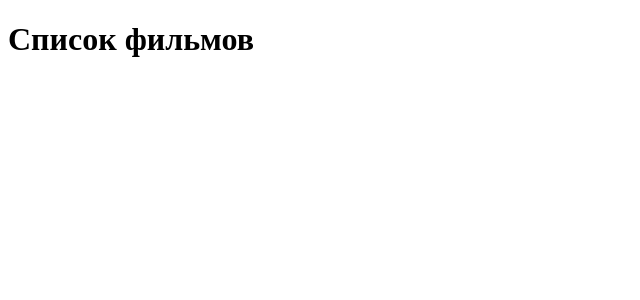
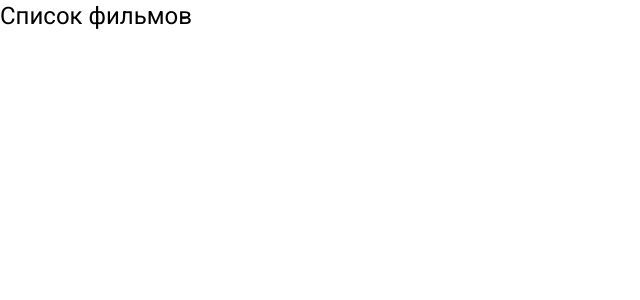
Before and after one commit to Vlad-Yan/AngularMovieList-App, an Angular app: page / in a window 1280 px wide. Shown: the top 300 px of the page, without its empty margins (0-640 px from the left). Built offline with nearby package versions, Linux system fonts and the light colour scheme.

Commit message:
install 'material angular'

```diff
--- a/angular.json
+++ b/angular.json
@@ -30,6 +30,7 @@
               "src/assets"
             ],
             "styles": [
+              "@angular/material/prebuilt-themes/indigo-pink.css",
               "src/styles.scss"
             ],
             "scripts": []
@@ -93,6 +94,7 @@
               "src/assets"
             ],
             "styles": [
+              "@angular/material/prebuilt-themes/indigo-pink.css",
               "src/styles.scss"
             ],
             "scripts": []
--- a/package.json
+++ b/package.json
@@ -11,10 +11,12 @@
   "private": true,
   "dependencies": {
     "@angular/animations": "^15.0.0",
+    "@angular/cdk": "^15.0.0",
     "@angular/common": "^15.0.0",
     "@angular/compiler": "^15.0.0",
     "@angular/core": "^15.0.0",
     "@angular/forms": "^15.0.0",
+    "@angular/material": "^15.0.0",
     "@angular/platform-browser": "^15.0.0",
     "@angular/platform-browser-dynamic": "^15.0.0",
     "@angular/router": "^15.0.0",
--- a/src/index.html
+++ b/src/index.html
@@ -6,8 +6,11 @@
   <base href="/">
   <meta name="viewport" content="width=device-width, initial-scale=1">
   <link rel="icon" type="image/x-icon" href="favicon.ico">
+  <link rel="preconnect" href="https://fonts.gstatic.com">
+  <link href="https://fonts.googleapis.com/css2?family=Roboto:wght@300;400;500&display=swap" rel="stylesheet">
+  <link href="https://fonts.googleapis.com/icon?family=Material+Icons" rel="stylesheet">
 </head>
-<body>
+<body class="mat-typography">
   <app-root></app-root>
 </body>
 </html>
--- a/src/styles.scss
+++ b/src/styles.scss
@@ -1 +1,4 @@
 /* You can add global styles to this file, and also import other style files */
+
+html, body { height: 100%; }
+body { margin: 0; font-family: Roboto, "Helvetica Neue", sans-serif; }
```
Also changed, not shown: 1 other file (tests, documents, lock files or other folders).
